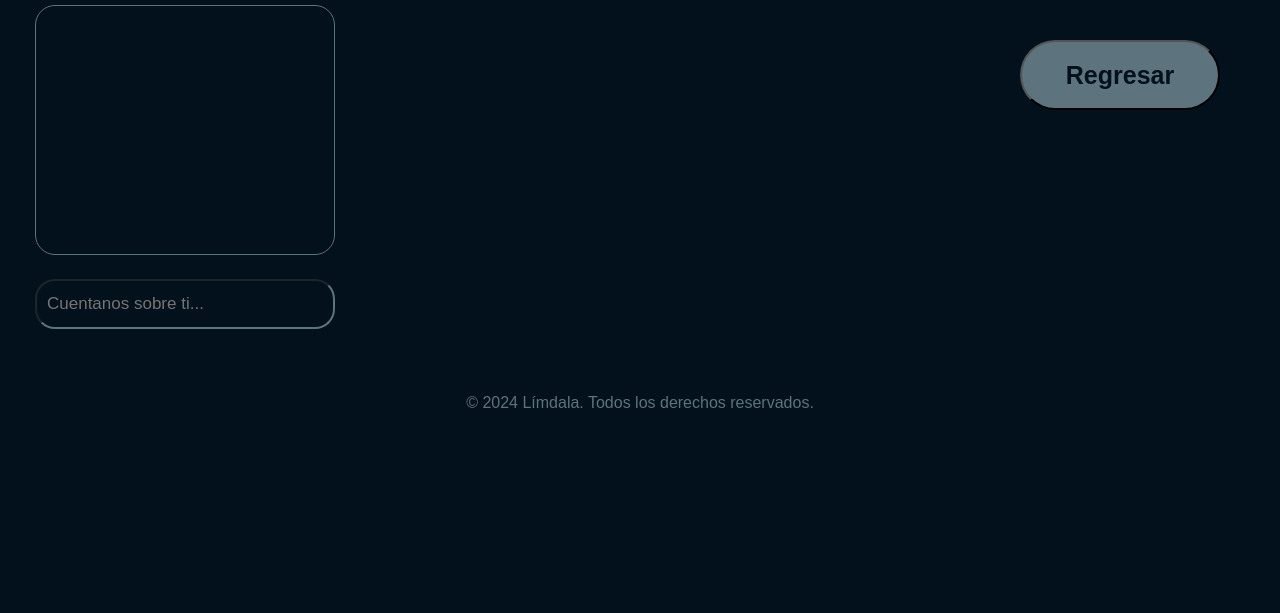
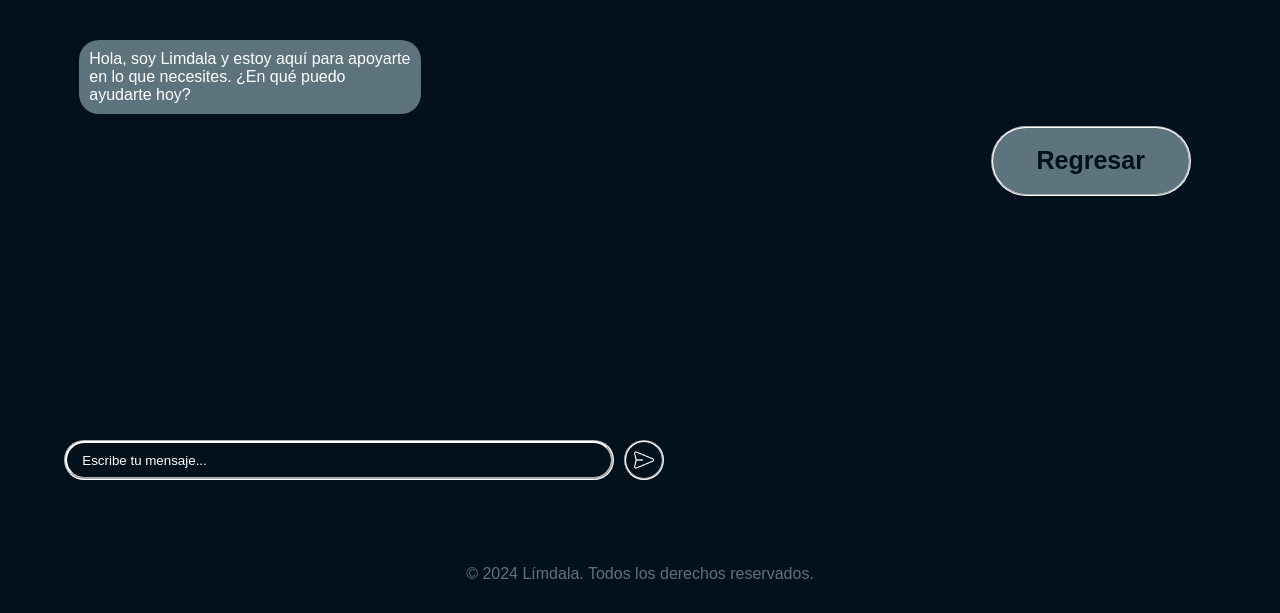
Before and after one commit to M0ORI/limdala, a website built with Vite: page home.html in a window 1280 px wide. Shown: the part 385-998 px from the top of the page. Before the commit the page ends 827 px from the top, so only its background shows below. Built offline with nearby package versions, Linux system fonts and the light colour scheme.

Commit message:
Adding chat section to home page

```diff
--- a/home.html
+++ b/home.html
@@ -4,7 +4,8 @@
 <head>
     <meta charset="UTF-8">
     <meta name="viewport" content="width=device-width, initial-scale=1.0">
-    <link rel="stylesheet" href="./src/css/brain.css">
+    <link rel="stylesheet" href="./src/css/home.css">
+    <link rel="stylesheet" href="./src/css/chat.css">
     <script src="./src/js/googleAuth.js"></script>
     <title>Límdala</title>
 </head>
@@ -24,6 +25,7 @@
             </nav>
         </div>
     </header>
+
     <main>
         <section class="contenedor">
             <div class="items">
@@ -34,11 +36,14 @@
                     <br>
                     <p class="texto">Recuerda, es un momento para ti, relajate y disfruta.</p>
                 </div>
-                <div class="chat">
-                    <textarea id="" cols="30" rows="10"></textarea>
-                    <br>
-                    <input type="text" placeholder="Cuentanos sobre ti...">
-                </div>
+                <section class="chatContainer">
+                    <div class="chat" id="message-log"></div>
+                    <div class="input">
+                        <input class="message-input" id="user-input" type="text" placeholder="Escribe tu mensaje...">
+                        <button id="send"><img src="./src/images/send_icon.png" alt="Enviar"></button>
+                    </div>
+                    <div id="loading" class="loading" style="display: none;">Escribiendo...</div>
+                </section>
             </div>
             <div class="contenedorModelo">
                 <div id='canvas-container'>
@@ -51,11 +56,15 @@
             </div>
         </section>
     </main>
+
     <footer>
         <div>
             <p>© 2024 Límdala. Todos los derechos reservados.</p>
         </div>
     </footer>
+
+    <script src="./src/js/chat.js"></script>
+
 </body>
 
 </html>
--- /dev/null
+++ b/src/css/chat.css
@@ -0,0 +1,112 @@
+/* Chat style */
+
+main {
+    flex: 1;
+    display: flex;
+    justify-content: center;
+    padding: 20px;
+}
+
+.chatContainer {
+    display: flex;
+    flex-direction: column;
+    align-items: center;
+    gap: 15px;
+    width: 100%;
+    max-width: 600px;
+}
+
+.chat {
+    display: flex;
+    flex-direction: column;
+    padding: 15px;
+    width: 100%;
+    height: 400px;
+    overflow-y: hidden;
+}
+
+.chat p {
+    word-break: break-word;
+}
+
+
+.input {
+    display: flex;
+    flex-direction: row;
+    gap: 10px;
+    width: 100%;
+    align-items: center;
+}
+
+.message-input {
+    background-color: #02111b;
+    border-radius: 20px;
+    height: 40px;
+    padding: 15px;
+    width: calc(100% - 50px);
+    border: none;
+    color: white;
+    font-weight: lighter;
+    border-style: groove;
+    border-color: white;
+    outline: none;
+    caret-color: white;
+}
+
+.message-input::placeholder {
+    color: white;
+}
+
+button {
+    height: 40px;
+    width: 40px;
+    border-radius: 50%;
+    border-style: groove;
+    border-color: white;
+    background-color: #02111b;
+    cursor: pointer;
+    display: flex;
+    align-items: center;
+    justify-content: center;
+}
+
+
+button img {
+    width: 20px;
+    height: 20px;
+}
+
+.loading {
+    color: white;
+    font-style: italic;
+    margin-top: 10px;
+}
+
+.message {
+    flex-shrink: 0;
+    width: fit-content;
+    max-width: 60%;
+    margin-bottom: 15px;
+    padding: 10px;
+    border-radius: 5px;
+}
+
+.message.sent {
+    border-radius: 20px;
+    background-color:  rgb(164, 200, 218);
+    align-self: flex-end;
+}
+
+.message.sent p {
+    color: #02111b;
+}
+
+.message.received {
+    border-radius: 20px;
+    background-color: rgb(93, 115, 126);
+    align-self: flex-start;
+}
+
+.message.received p {
+    color: white;
+}
--- /dev/null
+++ b/src/js/chat.js
@@ -0,0 +1,113 @@
+const API_KEY = '';
+
+async function getCompletition(prompt) {
+    const res = await fetch('https://api.openai.com/v1/chat/completions', {
+        method: 'POST',
+        headers: {
+            'Content-Type': 'application/json',
+            'Authorization': 'Bearer ' + API_KEY
+        },
+        body: JSON.stringify({
+            model: 'gpt-3.5-turbo',
+            messages: [
+                { role: "system", content: "Eres un asistente virtual de apoyo personal para la salud mental. Responde de manera empática, comprensiva y de apoyo. Brinda sugerencias y consejos útiles, y siempre anima a los usuarios a buscar ayuda profesional si es necesario. Evita respuestas muy largas." },
+                { role: "user", content: prompt }
+            ],
+            //max_tokens: 100,
+            temperature: 0.7
+        })
+    });
+
+    const data = await res.json();
+    return data;
+}
+
+const button = document.getElementById('send');
+const userInput = document.getElementById('user-input');
+const loadingIndicator = document.getElementById('loading');
+
+button.addEventListener('click', async () => {
+    if (!userInput.value) {
+        return;
+    }
+    const prompt = userInput.value;
+    sendMessage(prompt);
+    loadingIndicator.style.display = 'block';
+    const response = await getCompletition(prompt);
+    loadingIndicator.style.display = 'none';
+    //console.log(response);
+    typeText(response.choices[0].message.content);
+});
+
+userInput.addEventListener('keypress', async (e) => {
+    if (e.key === 'Enter') {
+        if (!userInput.value) {
+            return;
+        }
+        const prompt = userInput.value;
+        sendMessage(prompt);
+        loadingIndicator.style.display = 'block';
+        const response = await getCompletition(prompt);
+        loadingIndicator.style.display = 'none';
+        //console.log(response);
+        typeText(response.choices[0].message.content);
+    }
+});
+
+function sendMessage(prompt) {
+    messsageAppend(true, prompt); // Mensaje enviado por el usuario
+    document.getElementById('user-input').value = ''; // Limpiar el campo de entrada después de enviar el mensaje
+}
+
+function botResponse(message) {
+    messsageAppend(false, message); // Respuesta del bot
+}
+
+function messsageAppend(sender, message) {
+    // Obtén el div por su id
+    const chat = document.getElementById('message-log');
+
+    // Crear el nuevo elemento
+    const nuevoMensaje = document.createElement("div");
+    // true = mensaje enviado por el usuario, false = mensaje enviado por el chatbot
+    nuevoMensaje.className = sender ? 'message sent' : 'message received';
+
+    // Crear el nuevo elemento <p>
+    const texto = document.createElement("p");
+    texto.textContent = message;
+
+    // Insertar el <p> dentro del nuevo <div>
+    nuevoMensaje.appendChild(texto);
+
+    chat.appendChild(nuevoMensaje);
+
+    // Desplazar hacia abajo al agregar un nuevo mensaje
+    chat.scrollTop = chat.scrollHeight;
+}
+
+function typeText(text) {
+    const messageContainer = document.createElement("div");
+    messageContainer.className = 'message received';
+    const messageElement = document.createElement("p");
+    messageContainer.appendChild(messageElement);
+    const chat = document.getElementById('message-log');
+    chat.appendChild(messageContainer);
+
+    let index = 0;
+    function type() {
+        if (index < text.length) {
+            messageElement.textContent += text.charAt(index);
+            index++;
+            // Desplazar hacia abajo en cada iteración
+            chat.scrollTop = chat.scrollHeight;
+            setTimeout(type, 50);
+        }
+    }
+    type();
+}
+
+// Inicializar el chat con un mensaje del bot cuando se carga la página
+document.addEventListener('DOMContentLoaded', () => {
+    const initialMessage = "Hola, soy Limdala y estoy aquí para apoyarte en lo que necesites. ¿En qué puedo ayudarte hoy?";
+    botResponse(initialMessage);
+});
```
Also changed, not shown: src/css/home.css (renamed from src/css/brain.css), src/images/send_icon.png (added).
